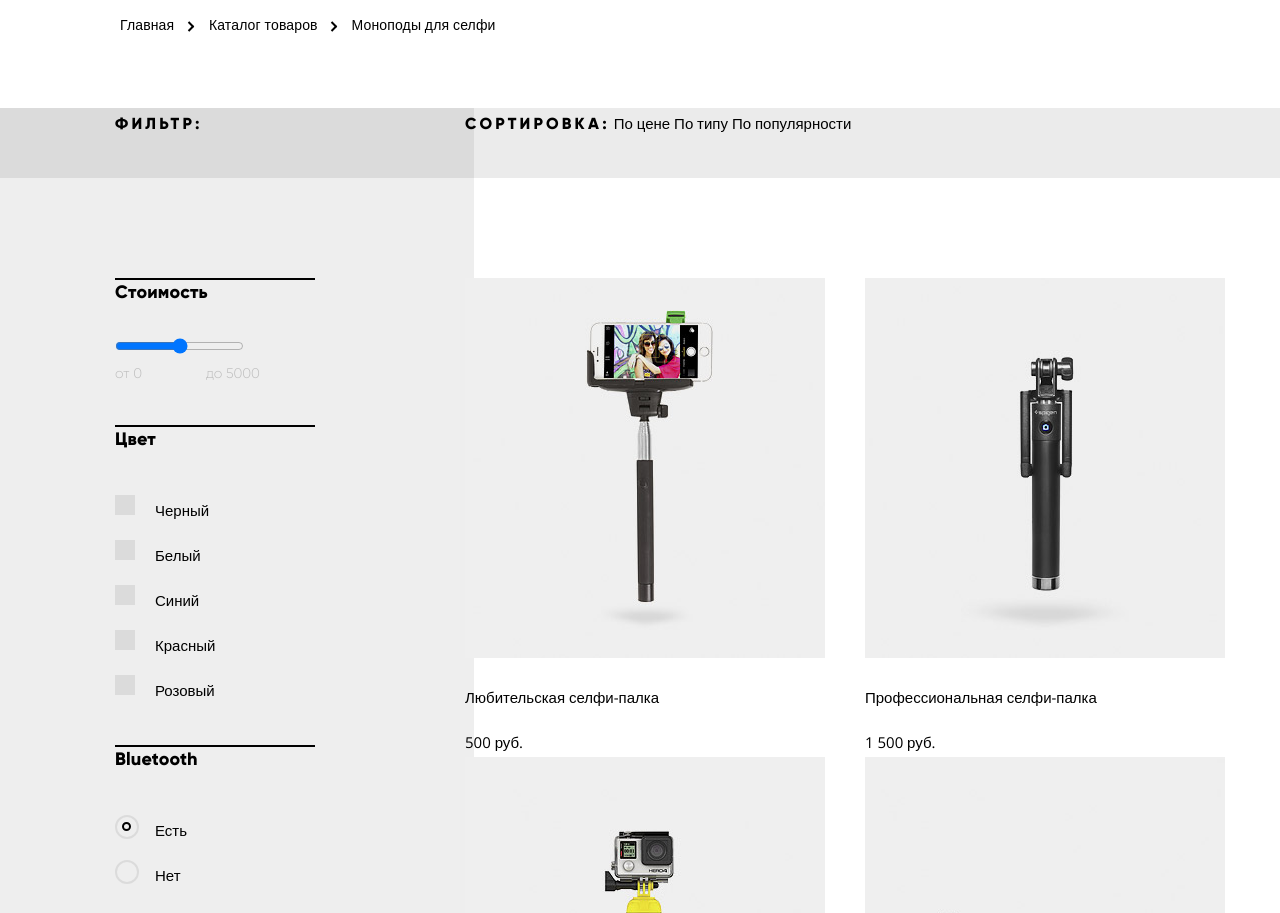
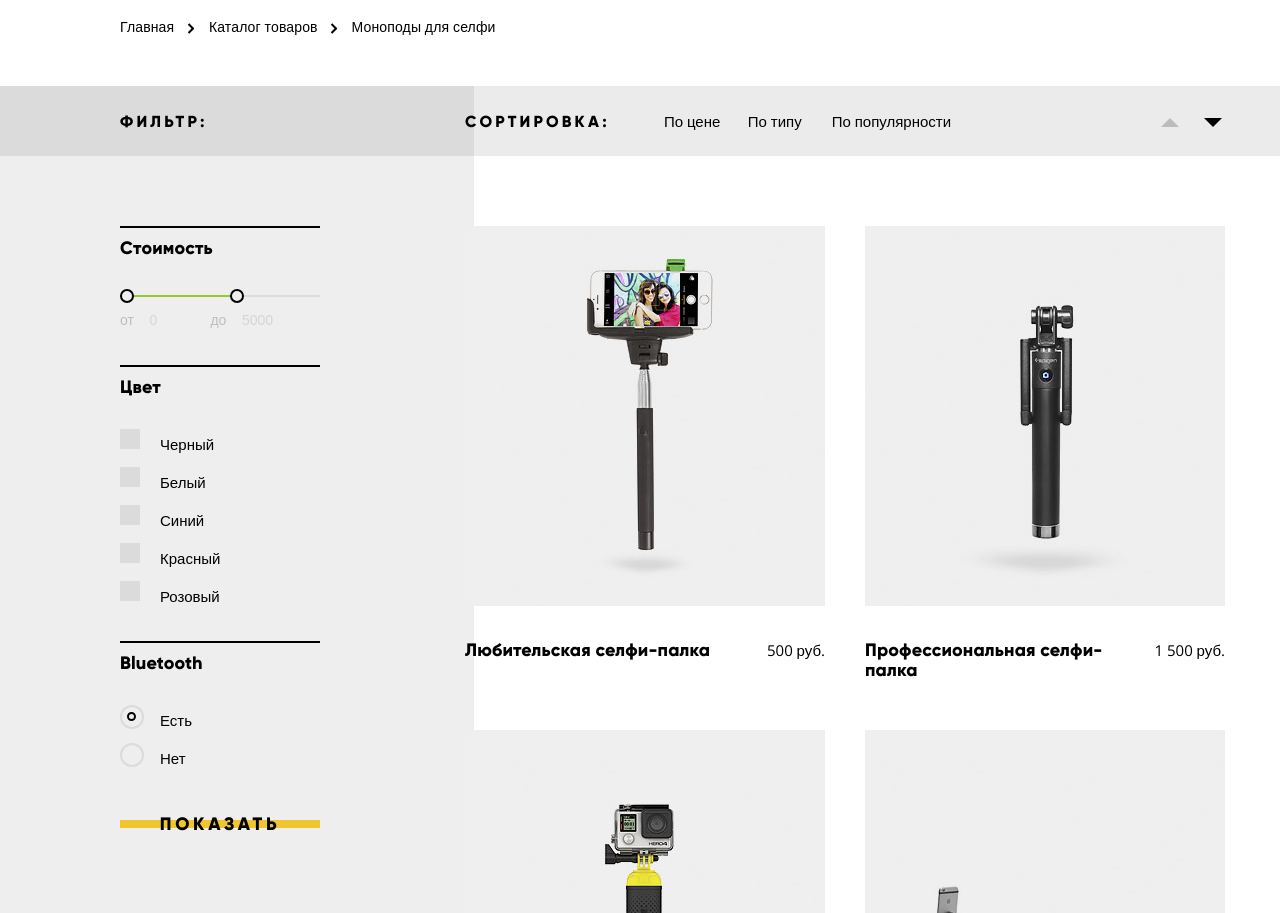
Before and after one commit to Bluorenge/186573-device, a plain HTML site: page catalog.html in a window 1280 px wide. Shown: the part 319-1232 px from the top of the page. Drawn offline with nearby package versions, Linux system fonts and the light colour scheme; files whose address does not match are found by name.

Commit message:
Многое...

```diff
--- a/catalog.html
+++ b/catalog.html
@@ -19,7 +19,7 @@
           <div class="user-block cell-right">
             <div class="login-wrap">
               <a class="login" href="#">Валентин Петухов</a>
-              <a class="login" href="#">Войти</a>
+              <a class="login" href="#">Выйти</a>
             </div>
             <div class="user-wrap-rigth">
               <a class="compare" href="#">Сравнить</a>
@@ -30,14 +30,20 @@
         <nav class="main-nav clearfix">
           <div class="cell-left">
             <a href="#">Каталог товаров</a>
-            <ul class="main-nav-catalog">
-                <li>Виртуальная реальность</li>
+            <div class="main-nav-catalog">
+              <ul>
+                <li><a href="#">Виртуальная реальность</a></li>
                 <li><a href="catalog.html">Моноподы для селфи</a></li>
-                <li>Экшн-камеры</li>
-                <li>Фитнес-браслеты</li>
-                <li>Умные часы</li>
-                <li>Квадрокоптеры</li>
+                <li><a href="#">Экшн-камеры</a></li>
               </ul>
+              <ul>
+                <li><a href="#">Фитнесс-браслеты</a></li>
+                <li><a href="#">Умные часы</a></li>
+              </ul>
+              <ul>
+                <li><a href="#">Квадрокоптеры</a></li>
+              </ul>
+            </div>
           </div>
           <ul class="main-nav-features cell-right">
             <li><a href="#">Доставка</a></li>
@@ -80,10 +86,18 @@
           <form class="filter-form" action="https://echo.htmlacademy.ru" method="post">
             <fieldset>
               <legend>Стоимость</legend>
-              <input id="range-price" type="range" name="range-price" min="0" max="5000" step="100">
-              <div class="filter-range">
-                <span>от 0</span>
-                <span>до 5000</span>
+              <div class="range-filter">
+                <div class="range-controls">
+                  <div class="scale">
+                    <div class="bar"></div>
+                  </div>
+                  <div class="toggle toggle-min"></div>
+                  <div class="toggle toggle-max"></div>
+                </div>
+                <div class="price-controls">
+                  <label class="min-price">от <input name="min-price" type="text" value="0"></label>
+                  <label class="max-price">до <input name="max-price" type="text" value="5000"></label>
+                </div>
               </div>
             </fieldset>
             <fieldset class="filter-color">
@@ -178,7 +192,7 @@
             </a>
           </article>
         </div>
-      <div class="pagination container">
+      <div class="pagination">
         <a href="#">Назад</a>
         <div class="page-wrap">
           <a class="active" href="#">1</a>
--- a/css/style.css
+++ b/css/style.css
@@ -51,9 +51,11 @@ a {
 
  .btn {
   position: relative;
+  z-index: 10;
 
   display: inline-block;
 
+  cursor: pointer;
   text-align: center;
   letter-spacing: 0.2em;
   text-transform: uppercase;
@@ -65,7 +67,7 @@ a {
 
 
  .btn:active {
-   opacity: 0.3;
+  color: #a88a20;
 }
 
  .btn::after {
@@ -135,6 +137,14 @@ h2 {
   clear: both;
 
   content: "";
+}
+
+button {
+  width: 200px;
+
+  border: none;
+  outline: none;
+  background-color: transparent;
 }
 
 input[type="radio"] {
@@ -215,7 +225,7 @@ input[type="radio"] {
 
 .search-form:hover::before,
 .search-form:focus::before {
-  /*opacity: 1;*/
+  opacity: 1;
 }
 
 .search-form input[type=submit] {
@@ -428,6 +438,7 @@ input[type=search]:focus + input[type=submit] {
 
   font-size: 0;
 }
+
 .main-nav-catalog ul {
   display: inline-block;
 
@@ -529,8 +540,17 @@ input[type=search]:focus + input[type=submit] {
 }
 
 .slider-controls label {
-  border: 6px solid #000;
+  width: 10px;
+  height: 10px;
+
+  border: 3px solid #000;
   border-radius: 50%;
+  background: #fff;
+  cursor: pointer;
+}
+
+.slider-controls label:hover {
+  opacity: 0.4;
 }
 
 #slide-1:checked ~ main #slide1,
@@ -921,8 +941,8 @@ input[type=search]:focus + input[type=submit] {
 
 .index-content-left ul {
   margin-top: 60px;
+  margin-bottom: 50px;
   padding-left: 35px;
-  margin-bottom: 50px;
 }
 
 .index-content-left li {
@@ -1194,6 +1214,7 @@ a.htmlacademy-icon:hover {
 a.htmlacademy-icon:active {
   opacity: 0.3;
 }
+
 /*catalog.html*/
 
 .title-row {
@@ -1204,8 +1225,8 @@ a.htmlacademy-icon:active {
 }
 
 .title-row ul.breadcrumbs {
-  margin-top: 10px;
-  margin-bottom: 65px;
+  margin-top: 12px;
+  margin-bottom: 41px;
   padding: 0;
 }
 
@@ -1259,8 +1280,9 @@ a.htmlacademy-icon:active {
 }
 
 .catalog-header {
+  height: 70px;
+
   background-image: linear-gradient(to right,#dbdbdb 37%,#ebebeb 37%);
-  height: 70px;
 }
 
 .filter-form,
@@ -1269,7 +1291,8 @@ a.htmlacademy-icon:active {
 
   width: 350px;
   margin-right: 75px;
-  padding-left: 75px;
+  padding-top: 20px;
+  padding-left: 80px;
 }
 
 .catalog,
@@ -1277,10 +1300,7 @@ a.htmlacademy-icon:active {
   float: right;
 
   width: 775px;
-}
-
-.catalog {
-  margin-top: 100px;
+  padding-top: 20px;
 }
 
 .filter-catalog {
@@ -1288,6 +1308,11 @@ a.htmlacademy-icon:active {
 }
 
 .filter-title {
+  display: inline-block;
+
+  min-width: 160px;
+  margin-right: 35px;
+
   letter-spacing: 0.2em;
   text-transform: uppercase;
 
@@ -1296,13 +1321,55 @@ a.htmlacademy-icon:active {
   line-height: normal;
 }
 
+.sort-wrap > a {
+  display: inline-block;
+
+  width: 80px;
+}
+
+.sort-wrap > a:last-of-type {
+  width: 160px;
+}
+
+.sort-arrows {
+  display: inline-block;
+
+  width: 60px;
+  margin-left: 165px;
+}
+
+.sort-arrows a:first-child {
+  display: block;
+
+  width: 0;
+  height: 0;
+
+  opacity: 0.2;
+  border: 9px solid transparent;
+  border-top: 0;
+  border-bottom-color: black;
+}
+
+.sort-arrows a:last-child {
+  display: block;
+
+  width: 0;
+  height: 0;
+  margin-top: -9px;
+  margin-left: 43px;
+
+  border: 9px solid transparent;
+  border-top-color: black;
+  border-bottom: 0;
+}
+
 .filter-form {
-  margin-top: 100px;
+  margin-top: 50px;
 }
 
 .filter-form fieldset {
   margin: 0;
-  margin-bottom: 40px;
+  margin-bottom: 30px;
   padding: 0;
 
   border: none;
@@ -1310,7 +1377,7 @@ a.htmlacademy-icon:active {
 
 .filter-form fieldset legend {
   width: 200px;
-  margin-bottom: 30px;
+  margin-bottom: 14px;
 
   letter-spacing: 0.01em;
 
@@ -1318,19 +1385,97 @@ a.htmlacademy-icon:active {
 
   font-family: "Gilroy ExtraBold", sans-serif;
   font-size: 18px;
-  line-height: normal;
-}
-
-.filter-form fieldset label {
+  line-height: 40px;
+}
+
+.filter-form label {
   position: relative;
 
   display: inline-block;
 
   width: 200px;
-  margin-top: 15px;
+  margin-top: 8px;
   padding-left: 40px;
 
   vertical-align: top;
+}
+
+.range-filter {
+  width: 220px;
+}
+
+.range-controls {
+  position: relative;
+
+  padding-top: 13px;
+  padding-right: 20px;
+}
+
+.range-controls .scale {
+  height: 2px;
+
+  background: #d7dcde;
+}
+
+.range-controls .bar {
+  width: 60%;
+  height: 2px;
+
+  background: #91c92f;
+}
+
+.range-controls .toggle {
+  position: absolute;
+  top: 30px;
+  left: 0px;
+
+  width: 14px;
+  height: 14px;
+
+  cursor: pointer;
+
+  border: 2px solid #000;
+  border-radius: 50%;
+  background-color: #eee;
+}
+
+.range-controls .toggle-min {
+  top: 7px;
+}
+
+.range-controls .toggle-max {
+  top: 7px;
+  left: 110px;
+}
+
+.price-controls {
+  font-size: 0;
+}
+
+.price-controls label {
+  width: 90px;
+  padding-left: 0;
+
+  opacity: 0.2;
+
+  font-size: 14px;
+}
+
+.max-price {
+  text-align: right;
+}
+
+.price-controls input {
+  width: 60px;
+  margin-left: 10px;
+
+  opacity: 0.5;
+  border: none;
+  border-radius: 5px;
+  outline: none;
+  background: #efefef;
+
+  font-size: 14px;
 }
 
 .filter-form fieldset input[type=checkbox] {
@@ -1372,7 +1517,7 @@ input:checked + .checkbox::after {
 
   content: "";
 
-  background-color: #000000;
+  background-color: #000;
 }
 
 .checkbox::after {
@@ -1389,7 +1534,7 @@ input:checked + .checkbox::before {
 
   content: "";
 
-  background-color: #000000;
+  background-color: #000;
 }
 
 .checkbox::before {
@@ -1424,80 +1569,89 @@ input:checked + .radio::before {
   border-radius: 50%;
 }
 
-
-.filter-form .btn {
-  position: relative;
-
-  display: block;
-
-  width: 200px;
-  height: 40px;
-  padding: 10px 40px;
-
-  cursor: pointer;
+.catalog-item {
+  float: left;
+
+  width: 360px;
+  margin-top: 50px;
+  margin-right: 40px;
+}
+
+.name-wrap {
+  margin-top: 25px;
+}
+
+.catalog-item p {
+  float: left;
+
+  width: 260px;
+  margin: 0;
+
+  vertical-align: top;
+  letter-spacing: 0.01em;
+
+  font-family: "Gilroy ExtraBold", sans-serif;
+  font-size: 18px;
+  line-height: 20px;
+}
+
+.catalog-item span {
+  float: right;
+
+  width: 100px;
+
+  text-align: right;
+  vertical-align: top;
+
+  line-height: 20px;
+}
+
+.catalog-item:nth-of-type(2n) {
+  margin-right: 0;
+}
+
+.pagination {
+  display: flex;
+
+  width: 760px;
+  min-height: 70px;
+  margin-top: 40px;
+  margin-left: 425px;
+
+  background-color: #ebebeb;
+
+  justify-content: space-between;
+  align-items: center;
+}
+
+.catalog {
+  margin-bottom: 40px;
+}
+
+.pagination a {
   letter-spacing: 0.2em;
   text-transform: uppercase;
 
-  border: none;
-  outline: none;
-  background-color: transparent;
-
-  font-family: "Gilroy ExtraBold", sans-serif;
-  font-size: 18px;
-  font-weight: 700;
-  line-height: normal;
-}
-
-.filter-form .btn:active {
-  color: #a88a20;
-}
-
-.filter-form .btn::after {
-  position: absolute;
-  z-index: -1;
-  top: 17px;
-  left: 0px;
-
-  width: 200px;
-  height: 8px;
-
-  content: "";
-  transition: all 0.2s ease-in-out;
-
-  background-color: #f0c52e;
-}
-
-.filter-form .btn:hover::after {
-  top: 0px;
-
-  height: 100%;
-}
-
-.catalog-item {
-  float: left;
-
-  width: 360px;
-  margin-right: 40px;
-}
-
-.catalog-item:nth-of-type(2n) {
-  margin-right: 0;
-}
-
-.pagination {
+  font-family: "Gilroy ExtraBold","Arial",sans-serif;
+  font-size: 16px;
+  line-height: 22px;
+}
+
+.pagination .page-wrap {
   display: flex;
-
-  width: 730px;
-  min-height: 70px;
-  margin: 35px  0 73px 420px;
-
-  background-color: #ebebeb;
 
   justify-content: space-between;
   align-items: center;
 }
 
+.pagination .page-wrap a {
+  margin-right: 25px;
+}
+.pagination .page-wrap a:last-child {
+  margin-right: 0;
+}
 /* Всплывающее окно write-us */
+
 .write-us {
   position: fixed;
   z-index: 100;
@@ -1617,11 +1771,17 @@ input:checked + .radio::before {
 
   cursor: pointer;
 
+  opacity: 0.5;
   border: none;
   border-radius: 50%;
-  background-color: #f7e296;
+  outline: none;
+  background-color: #f0c52e;
 
   font-size: 0;
+}
+
+.popup-close:hover {
+  opacity: 1;
 }
 
 .popup-close::before,
@@ -1638,6 +1798,11 @@ input:checked + .radio::before {
   background-color: #fff;
 }
 
+.popup-close:active::before,
+.popup-close:active::after {
+  opacity: 0.3;
+}
+
 .popup-close::before {
   transform: rotate(45deg);
 }
```
Also changed, not shown: index.html (+1 -1 lines). Lines whose indentation alone changed are shown as unchanged.
